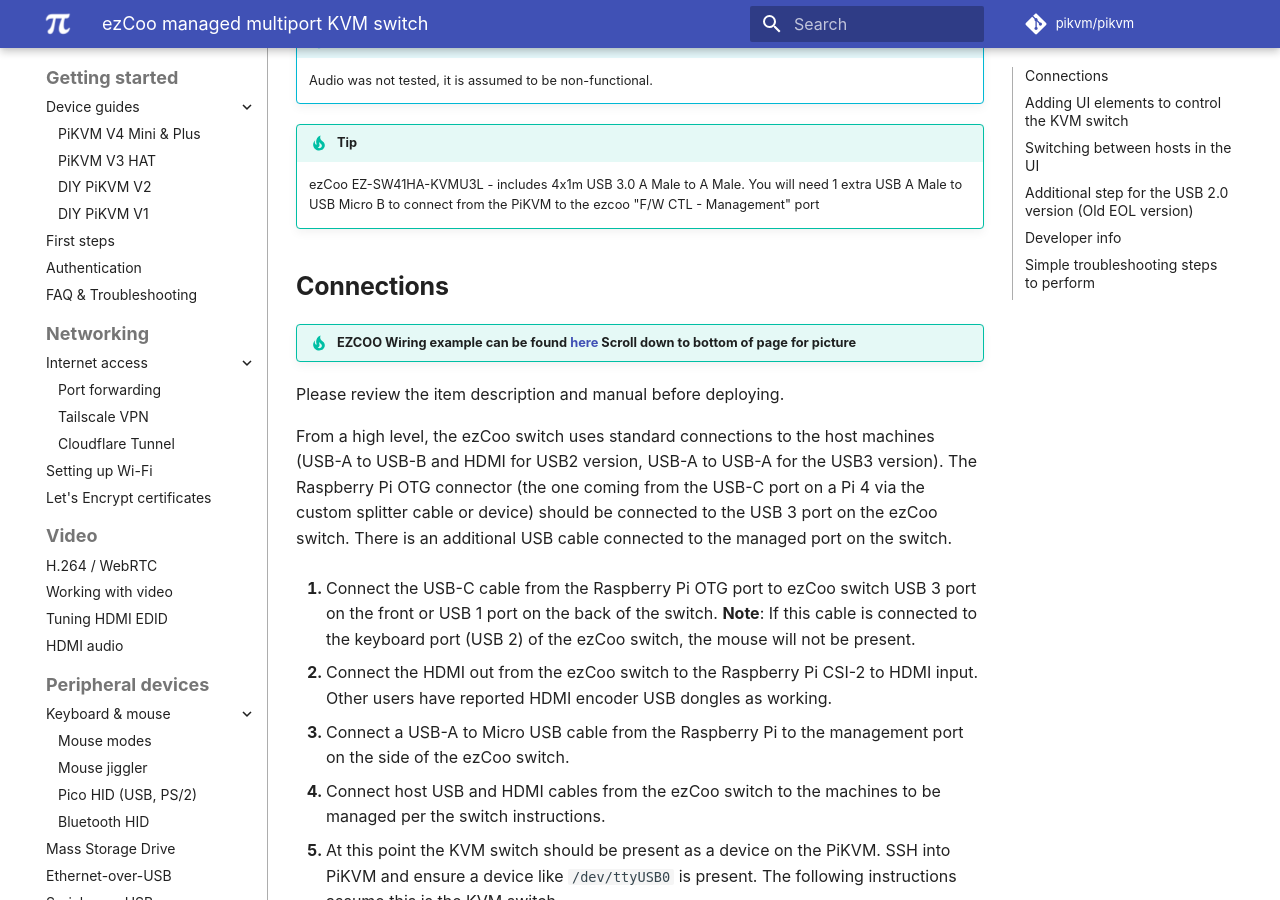
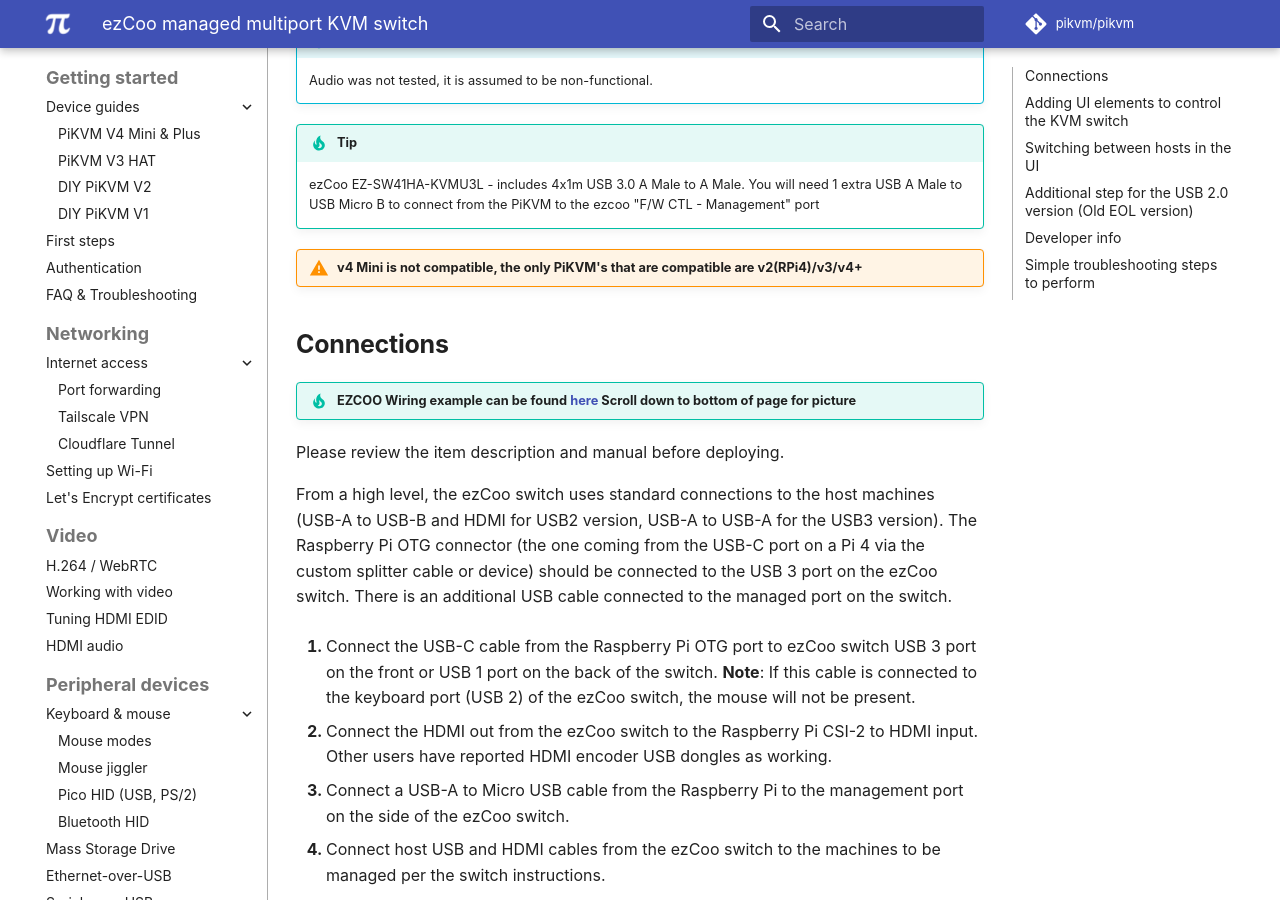
Before and after one commit to pikvm/pikvm, an MkDocs documentation site: the page built from docs/ezcoo.md, in a window 1280 px wide and 900 px high, scrolled down 549 px. Built offline with MkDocs 1.6.1 and Material for MkDocs 9.7.7, drawn with Linux system fonts in a browser that asks for light colours; some web fonts are replaced; comment, search, counter and statistics services are not loaded.

Commit message:
Update ezcoo.md
Added verbiage for clarity

```diff
--- a/docs/ezcoo.md
+++ b/docs/ezcoo.md
@@ -11,6 +11,8 @@
 !!! tip
     ezCoo EZ-SW41HA-KVMU3L - includes 4x1m USB 3.0 A Male to A Male.
     You will need 1 extra USB A Male to USB Micro B to connect from the PiKVM to the ezcoo "F/W CTL - Management" port
+
+!!! warning "v4 Mini is not compatible, the only PiKVM's that are compatible are v2(RPi4)/v3/v4+"
 
 ## Connections
 
```
